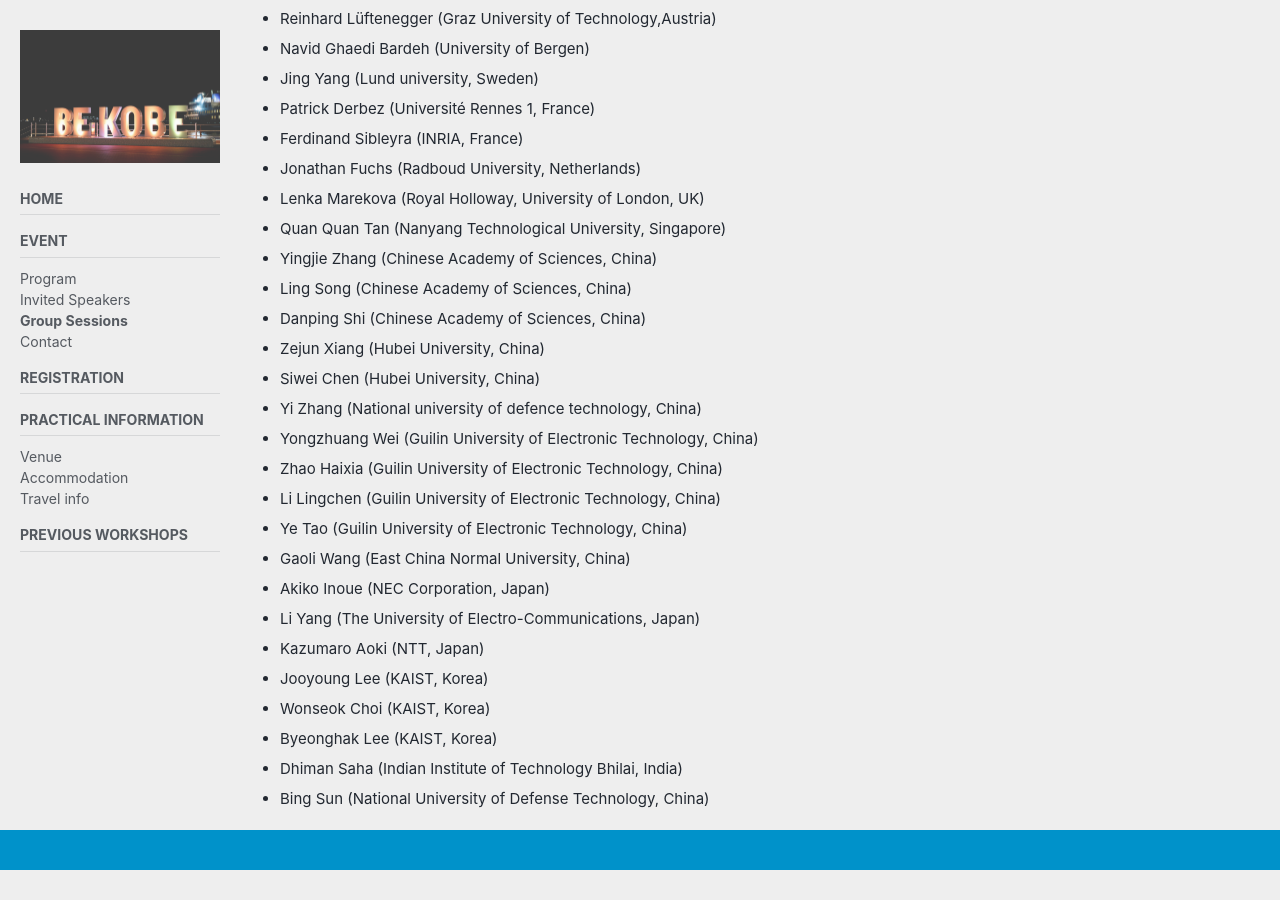
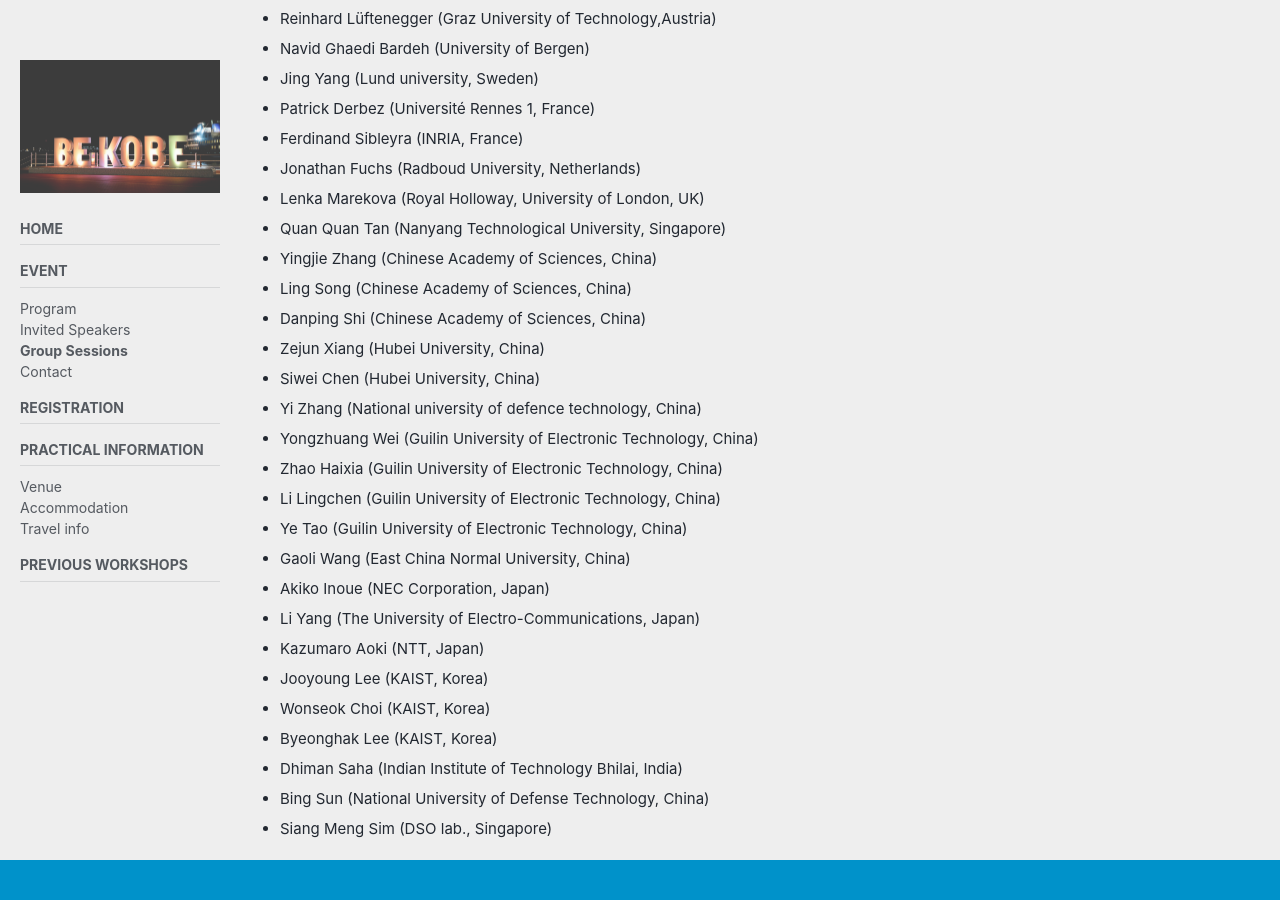
Before and after one commit to askworkshop/ask2019, a Jekyll site: the page built from groups.md, in a window 1280 px wide and 900 px high, scrolled down 276 px. Built offline with Jekyll 4.4.1, drawn with Linux system fonts in a browser that asks for light colours; cached includes are drawn as plain includes; nearby versions of some CDN libraries; our own code applies the rules of GitHub Pages for plain Markdown files; before the commit the page ends 1146 px from its top, so only the background shows below that.

Commit message:
add some participants

```diff
--- a/groups.md
+++ b/groups.md
@@ -18,7 +18,7 @@ sidebar:
 - Jing Yang (Lund university, Sweden)
 - Patrick Derbez (Université Rennes 1, France)
 - Ferdinand Sibleyra (INRIA, France)
-- Jonathan Fuchs	(Radboud University, Netherlands)
+- Jonathan Fuchs (Radboud University, Netherlands)
 - Lenka Marekova (Royal Holloway, University of London, UK)
 - Quan Quan Tan (Nanyang Technological University, Singapore)
 - Yingjie Zhang (Chinese Academy of Sciences, China)
@@ -27,7 +27,7 @@ sidebar:
 - Zejun Xiang (Hubei University, China)
 - Siwei Chen (Hubei University, China)
 - Yi Zhang (National university of defence technology, China)
-- Yongzhuang Wei	(Guilin University of Electronic Technology, China)
+- Yongzhuang Wei (Guilin University of Electronic Technology, China)
 - Zhao  Haixia (Guilin University of Electronic Technology, China)
 - Li  Lingchen (Guilin University of Electronic Technology, China)
 - Ye  Tao (Guilin University of Electronic Technology, China)
@@ -40,6 +40,7 @@ sidebar:
 - Byeonghak Lee (KAIST, Korea)
 - Dhiman Saha (Indian Institute of Technology Bhilai, India)
 - Bing Sun (National University of Defense Technology, China)
+- Siang Meng Sim (DSO lab., Singapore)
 
 
 <!--
```
